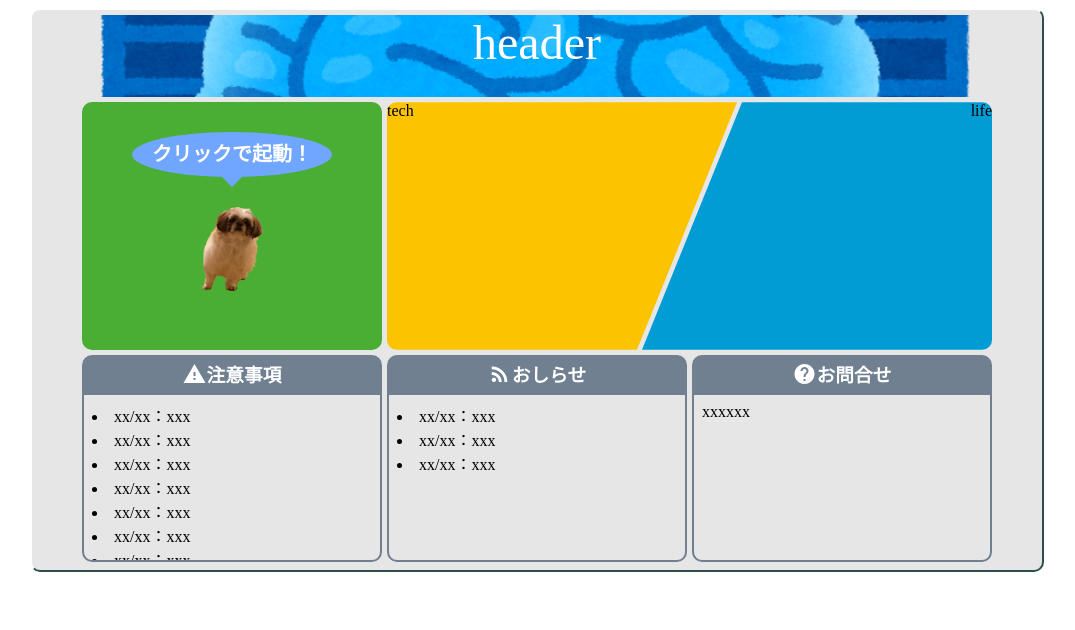
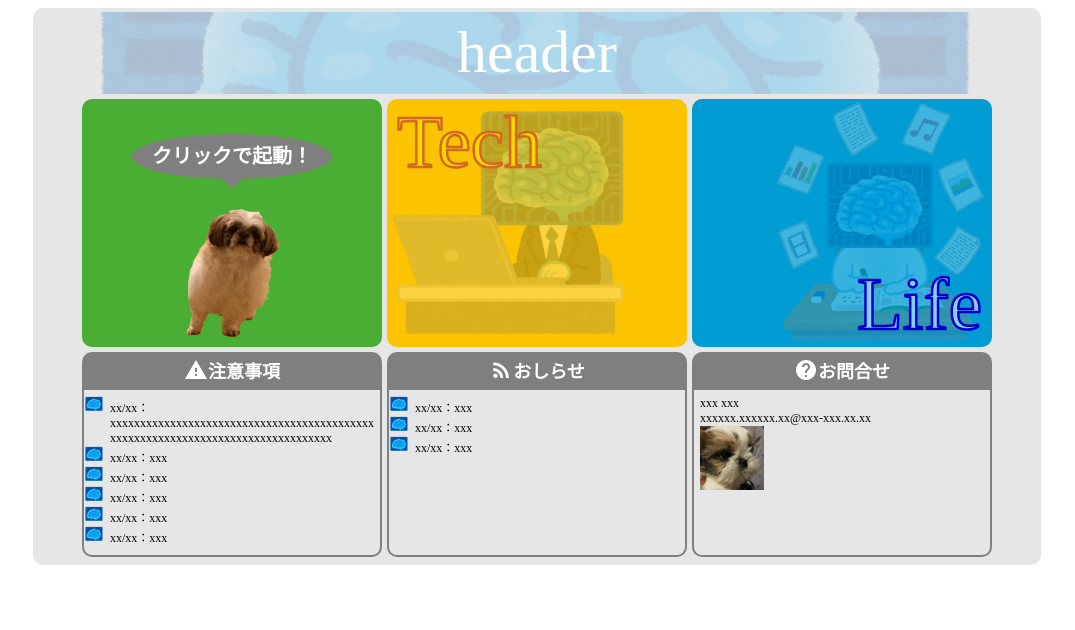
Before and after one commit to myn759/rep, a website: page index.html in a window 1280 px wide. Shown: the whole page, without its empty margins (103-1178 px from the left). Drawn offline with nearby package versions, Linux system fonts and the light colour scheme.

Commit message:
caution以外できた感じがする

```diff
--- a/css/style.css
+++ b/css/style.css
@@ -3,6 +3,15 @@
   --h_color_blue: #009cd3;
   --h_color_yellow: #fbc300;
   --h_color_gray: #e7e7e7;
+  --balloon-color: #7f7f7f;
+  --under-box-color: #7f7f7f;
+  --default-font-size: 12px;
+}
+
+body {
+  font-size: var(--default-font-size);
+  font-family: 'メイリオ';
+  overflow-wrap: break-word;
 }
 
 .wrapper {
@@ -12,10 +21,10 @@
   padding: 0.3em;
   display: grid;
   background-color: #e6e6e6;
-  border-top: 2px solid white;
+  /* border-top: 2px solid white;
   border-right: 2px solid darkslategray;
   border-bottom: 2px solid darkslategray;
-  border-left: 2px solid white;
+  border-left: 2px solid white; */
   /* grid関連 */
   column-gap: 5px;
   row-gap: 5px;
@@ -26,7 +35,16 @@
 }
 
 .launch_icon {
-  width: 64px;
+  height: 128px;
+}
+
+.launch_icon:hover {
+  /* ここだけ手厚い */
+  -webkit-filter: invert(100%);
+  -moz-filter: invert(100%);
+  -o-filter: invert(100%);
+  -ms-filter: invert(100%);
+  filter: invert(100%);
 }
 
 .item_title {
@@ -43,55 +61,125 @@
 
 @supports (display: grid) {
   .grid-item {
-    width: auto;
-    min-height: 0;
-    /* padding: .3em; */
-    display: inline-block;
+    border-radius: 10px 10px 10px 10px;
     /*画像はコンテナいっぱいに*/
     background-position: center center;
     background-repeat: no-repeat;
-    background-size: cover;
-    border-radius: 10px 10px 10px 10px;
+    background-size: contain;
   }
+  /* ----------- */
+  /* タイトル --- */
+  /* ----------- */
   .header {
     color: white;
-    background-image: url("../img/computer_jinkou_chinou.png");
-    font-size: 48px;
+    background-image: url("../img/irasutoya/computer_jinkou_chinou_rad.png");
+    background-size: cover;
+    font-size: 60px;
     grid-column: 1 / span 3;
     grid-row: 1 / span 1;
   }
+  /* ----------- */
+  /* 起動ボタン - */
+  /* ----------- */
   .main {
+    padding: 10px;
     background-color: var(--h_color_green);
     grid-column: 1 / span 1;
     grid-row: 2 / span 1;
   }
+  /* ----------- */
+  /* 技術 ------ */
+  /* ----------- */
   .tech {
+    /* きたないflex */
+    display: flex;
+    padding: 10px;
+    /* 袋文字 */
+    font-size: 60px;
+    fill: gold;
+    stroke: chocolate;
+    stroke-width: 2;
+    stroke-linejoin: round;
     background-color: var(--h_color_yellow);
-    clip-path: polygon(0 0, 100% 0, calc(100% - 100px) 100%, 0 100%);
-    margin-right: -50px;
+    /* clip-path: polygon(0 0, 100% 0, calc(100% - 100px) 100%, 0 100%);
+    margin-right: -50px; */
+    background-image: url("../img/irasutoya/ai_shigoto_rad.png");
+    background-position: left;
     grid-column: 2 / span 1;
     grid-row: 2 / span 1;
-    border-radius: 10px 0 10px 10px;
+    /* transition: all 0.4s 0s ease; */
   }
+  .tech:hover {
+    transform-origin: left;
+    grid-column: 2 / span 2;
+    margin: 0;
+    z-index: 2;
+  }
+  .tech-explain {
+    width: 300px;
+    font-size: var(--default-font-size);
+    margin: 0 0 0 auto;
+    text-align: right;
+    visibility: hidden;
+  }
+  .tech:hover .tech-explain {
+    visibility: visible;
+  }
+  /* ----------- */
+  /* 生活 ------ */
+  /* ----------- */
   .life {
+    flex-basis: content;
+    padding: 10px;
+    /* 袋文字 */
+    text-align: right;
+    font-size: 60px;
+    fill: lightskyblue;
+    stroke: mediumblue;
+    stroke-width: 2;
+    stroke-linejoin: round;
     background-color: var(--h_color_blue);
-    clip-path: polygon(100px 0, 100% 0, 100% 100%, 0 100%);
-    margin-left: -50px;
+    /* clip-path: polygon(100px 0, 100% 0, 100% 100%, 0 100%);
+    margin-left: -50px; */
+    background-image: url("../img/irasutoya/ai_study_kikaigakusyu_rad.png");
+    background-position: right;
     grid-column: 3 / span 1;
     grid-row: 2 / span 1;
-    border-radius: 10px 10px 10px 0;
-    text-align: right;
   }
+  .life:hover {
+    transform-origin: right;
+    grid-column: 2 / span 2;
+    margin: 0;
+    z-index: 2;
+  }
+  .life-explain {
+    font-size: var(--default-font-size);
+    margin: 0;
+    text-align: left;
+    visibility: hidden;
+  }
+  .life:hover .life-explain {
+    visibility: visible;
+  }
+  /* ----------- */
+  /* 注意事項 --- */
+  /* ----------- */
   .caution {
     top: -1.8em;
     grid-column: 1 / span 1;
     grid-row: 3 / span 1;
   }
+  /* ----------- */
+  /* お知らせ --- */
+  /* ----------- */
   .notice {
     top: -1.8em;
     grid-column: 2 / span 1;
     grid-row: 3 / span 1;
   }
+  /* ----------- */
+  /* お問合せ --- */
+  /* ----------- */
   .footer {
     grid-column: 3 / span 1;
     grid-row: 3 / span 1;
@@ -112,7 +200,7 @@
   color: #FFF;
   font-size: 20px;
   font-weight: bold;
-  background: #70a6ff;
+  background: var(--balloon-color);
   border-radius: 50%;
   box-sizing: border-box;
 }
@@ -124,21 +212,22 @@
   left: 50%;
   margin-left: -15px;
   border: 15px solid transparent;
-  border-top: 15px solid #70a6ff;
+  border-top: 15px solid var(--balloon-color);
   z-index: 0;
 }
 
 /* インデックス付きはこ */
 
 .box {
-  border: 2px solid slategray;
+  border: 2px solid var(--under-box-color);
   border-radius: 0 0 10px 10px;
   height: 100%;
   overflow: hidden;
 }
 
 h3.box_header {
-  background-color: slategray;
+  font-size: 18px;
+  background-color: var(--under-box-color);
   text-align: center;
   color: #FFF;
   margin: 0;
@@ -148,7 +237,21 @@ h3.box_header {
 }
 
 .box .inner {
+  /* width: 100%; */
   padding: .5em;
   border-radius: 0 0 10px 10px;
   overflow: auto;
 }
+
+svg {
+  display: inline-block;
+  width: 250px;
+  height: auto;
+  overflow: visible;
+}
+
+ul {
+  margin: 0;
+  padding-inline-start: 20px;
+  list-style-image: url("../img/irasutoya/computer_jinkou_chinou_li.png");
+}
--- a/index.html
+++ b/index.html
@@ -20,36 +20,45 @@
         </header>
         <div class="grid-item main centering">
             <a href="javascript:alert('おしたよ');">
-                <div class="animated bounce infinite">
-                    <div class="balloon3">クリックで起動！</div>
-                    <br>
-                    <img src="./img/dog_min.png" alt="いぬ" class="launch_icon" />
-                </div>
+                <div class="balloon3">クリックで起動！</div>
+                <br>
+                <img src="./img/dog_min.png" alt="いぬ" class="launch_icon animated shake infinite delay-3s" />
             </a>
         </div>
         <div class="grid-item tech">
-            tech
+            <svg viewBox="0 0 200 100">
+                <text x="0px" y="5px">Tech</text>
+            </svg>
+            <div class="tech-explain">
+                tech_explain<br>
+                tech_explain<br>
+                tech_explain<br>
+            </div>
         </div>
         <div class="grid-item life">
-            life
+            <div class="life-explain">
+                life_explain<br>
+                life_explain<br>
+                life_explain<br>
+            </div>
+            <svg viewBox="0 0 200 100">
+                <text x="100px" y="140px">Life</text>
+            </svg>
         </div>
-        <div class="grid-item cautioon">
+        <div class="grid-item caution">
             <h3 class="box_header centering">
                 <i class="material-icons">warning</i>注意事項
             </h3>
             <div class="box">
                 <div class="inner">
-                    <list>
+                    <ul>
+                        <li>xx/xx：xxxxxxxxxxxxxxxxxxxxxxxxxxxxxxxxxxxxxxxxxxxxxxxxxxxxxxxxxxxxxxxxxxxxxxxxxxxxxxxxx</li>
                         <li>xx/xx：xxx</li>
                         <li>xx/xx：xxx</li>
                         <li>xx/xx：xxx</li>
                         <li>xx/xx：xxx</li>
                         <li>xx/xx：xxx</li>
-                        <li>xx/xx：xxx</li>
-                        <li>xx/xx：xxx</li>
-                        <li>xx/xx：xxx</li>
-                        <li>xx/xx：xxx</li>
-                    </list>
+                    </ul>
                 </div>
             </div>
         </div>
@@ -59,11 +68,11 @@
             </h3>
             <div class="box">
                 <div class="inner">
-                    <list>
+                    <ul>
                         <li>xx/xx：xxx</li>
                         <li>xx/xx：xxx</li>
                         <li>xx/xx：xxx</li>
-                    </list>
+                    </ul>
                 </div>
             </div>
         </div>
@@ -73,7 +82,9 @@
             </h3>
             <div class="box">
                 <div class="inner">
-                    xxxxxx
+                    xxx xxx<br>
+                    xxxxxx.xxxxxx.xx@xxx-xxx.xx.xx<br>
+                    <img src="./img/dogicon.png" alt="いぬぬ" />
                 </div>
             </div>
         </footer>
```
Also changed, not shown: img/computer_jinkou_chinou.png (deleted), img/dogicon.png (added), img/irasutoya/ai_shigoto.png (added), img/irasutoya/ai_shigoto_rad.png (added), img/irasutoya/ai_study_kikaigakusyu.png (added), img/irasutoya/ai_study_kikaigakusyu_rad.png (added), img/irasutoya/computer_jinkou_chinou_li.png (added), img/irasutoya/computer_jinkou_chinou_rad.png (added).
